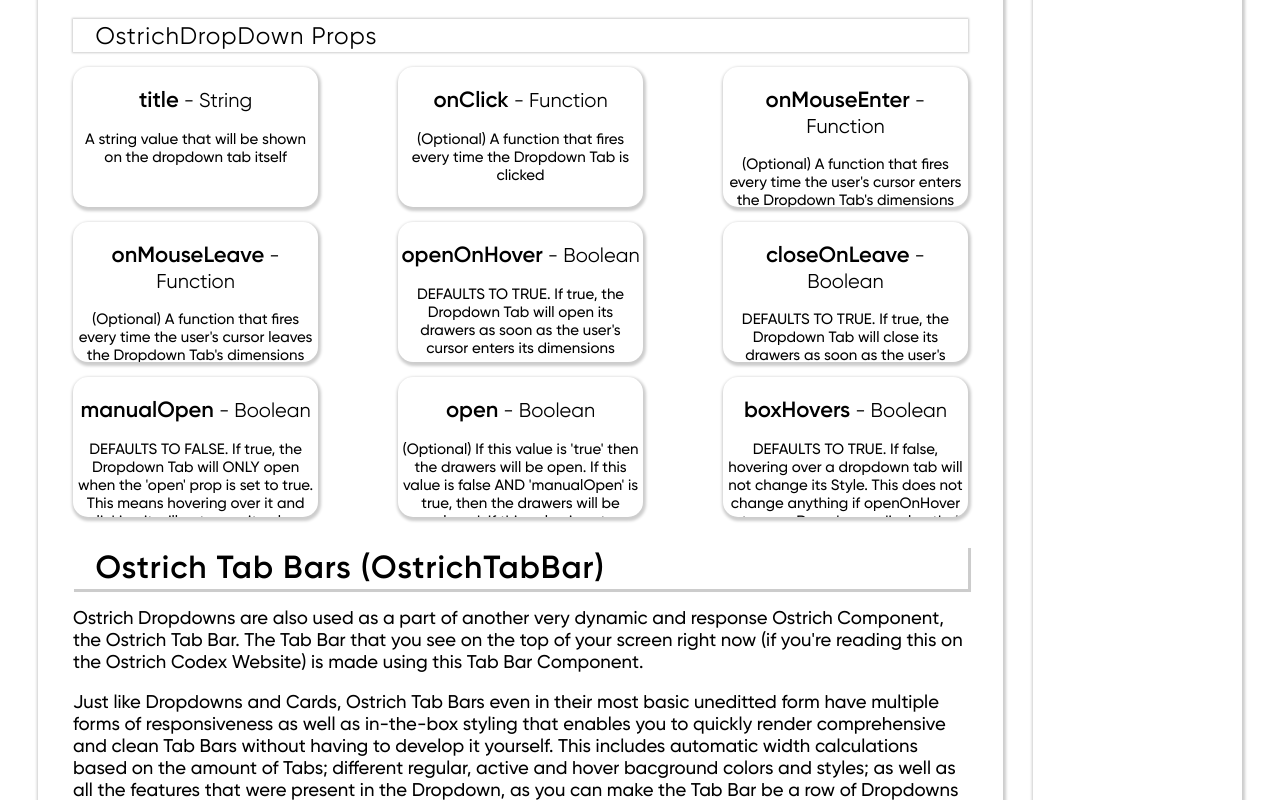
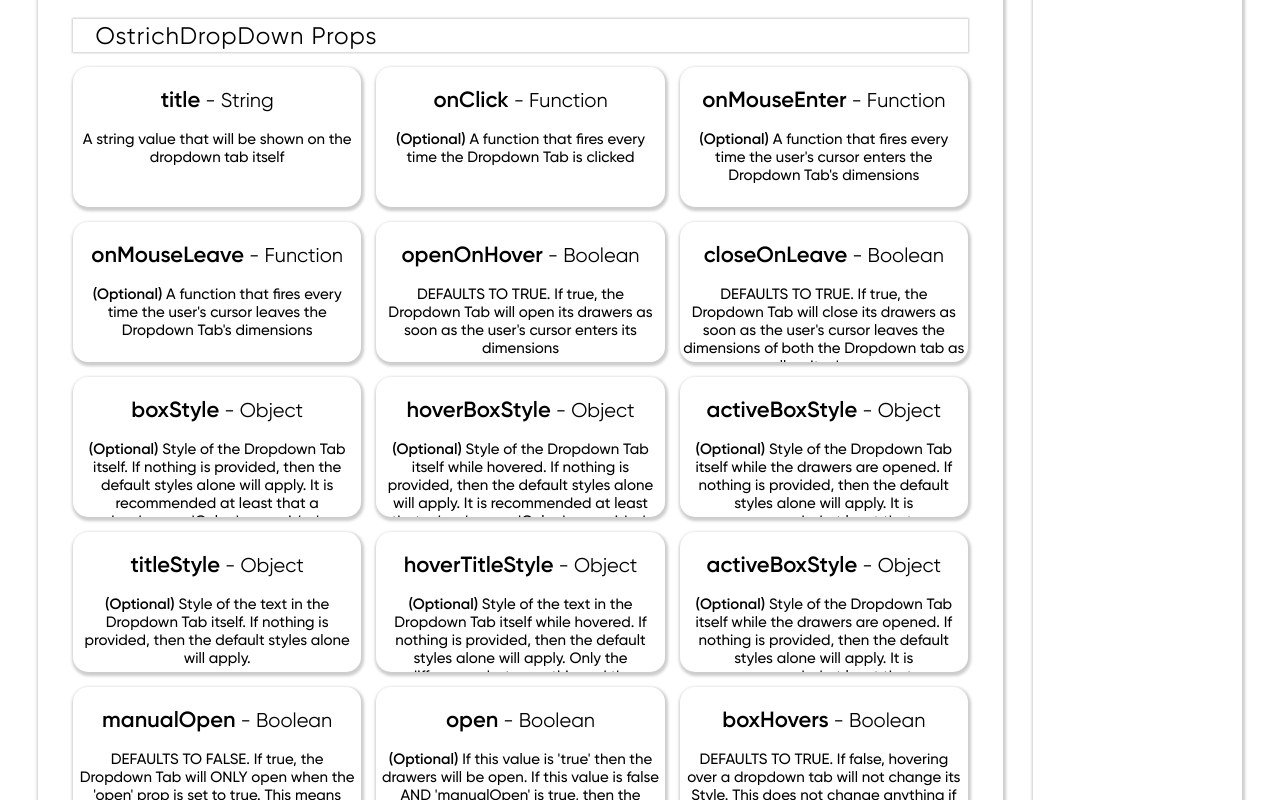
Before and after one commit to NLanese/the-codex, a Next.js app: page /showcases/ostrich-components/ostrich-showcase in a window 1280 px wide. Shown: the part 3960-4760 px from the top of the page. Built offline with nearby package versions, Linux system fonts and the light colour scheme.

Commit message:
Update ostrich-showcase.js

```diff
--- a/pages/showcases/ostrich-components/ostrich-showcase.js
+++ b/pages/showcases/ostrich-components/ostrich-showcase.js
@@ -1206,6 +1206,7 @@ export default function OstrichShowcase() {
                 justifyContent: 'space-between',
                 marginTop: 15,
                 height: 140,
+                gap: 15
             }}>
                 <OstCard style={{flex: 3, padding: 5, position: 'relative', overflow: 'scroll', paddingLeft: 3, paddingRight: 3}}>
                     <div>
@@ -1218,8 +1219,7 @@ export default function OstrichShowcase() {
                         </p>
                     </div>
                 </OstCard>
-                <div style={{flex: 1}}>
-                </div>
+
                 <OstCard style={{flex: 3, padding: 5, position: 'relative', overflow: 'scroll', paddingLeft: 3, paddingRight: 3}}>
                     <div>
                         <p style={{textAlign: 'center'}}>
@@ -1227,12 +1227,11 @@ export default function OstrichShowcase() {
                             <span style={Styles.Fonts.h2}> - Function</span>
                         </p>
                         <p style={{...Styles.Fonts.basic, marginTop: 10, textAlign: 'center', fontSize: 15}}>
-                           (Optional) A function that fires every time the Dropdown Tab is clicked
+                            <span style={{fontWeight: 600}}>(Optional)</span> A function that fires every time the Dropdown Tab is clicked
                         </p>
                     </div>
                 </OstCard>
-                <div style={{flex: 1}}>
-                </div>
+
                 <OstCard style={{flex: 3, padding: 5, position: 'relative', overflow: 'scroll', paddingLeft: 3, paddingRight: 3}}>
                     <div>
                         <p style={{textAlign: 'center'}}>
@@ -1240,7 +1239,7 @@ export default function OstrichShowcase() {
                             <span style={Styles.Fonts.h2}> - Function</span>
                         </p>
                         <p style={{...Styles.Fonts.basic, marginTop: 10, textAlign: 'center', fontSize: 15}}>
-                            (Optional) A function that fires every time the user's cursor enters the Dropdown Tab's dimensions
+                            <span style={{fontWeight: 600}}>(Optional)</span> A function that fires every time the user's cursor enters the Dropdown Tab's dimensions
                         </p>
                     </div>
                 </OstCard>
@@ -1252,6 +1251,7 @@ export default function OstrichShowcase() {
                 justifyContent: 'space-between',
                 marginTop: 15,
                 height: 140,
+                gap: 15
             }}>
                 <OstCard style={{flex: 3, padding: 5, position: 'relative', overflow: 'scroll', paddingLeft: 3, paddingRight: 3}}>
                     <div>
@@ -1260,12 +1260,11 @@ export default function OstrichShowcase() {
                             <span style={Styles.Fonts.h2}> - Function</span>
                         </p>
                         <p style={{...Styles.Fonts.basic, marginTop: 10, textAlign: 'center', fontSize: 15}}>
-                            (Optional) A function that fires every time the user's cursor leaves the Dropdown Tab's dimensions
+                            <span style={{fontWeight: 600}}>(Optional)</span> A function that fires every time the user's cursor leaves the Dropdown Tab's dimensions
                         </p>
                     </div>
                 </OstCard>
-                <div style={{flex: 1}}>
-                </div>
+
                 <OstCard style={{flex: 3, padding: 5, position: 'relative', overflow: 'scroll', paddingLeft: 3, paddingRight: 3}}>
                     <div>
                         <p style={{textAlign: 'center'}}>
@@ -1277,8 +1276,7 @@ export default function OstrichShowcase() {
                         </p>
                     </div>
                 </OstCard>
-                <div style={{flex: 1}}>
-                </div>
+
                 <OstCard style={{flex: 3, padding: 5, position: 'relative', overflow: 'scroll', paddingLeft: 3, paddingRight: 3}}>
                     <div>
                         <p style={{textAlign: 'center'}}>
@@ -1293,12 +1291,105 @@ export default function OstrichShowcase() {
 
             </div>
 
-             {/* Props Row Two */}
+            {/* Props Row Three */}
+            <div style={{display: 'flex',
+                flexDirection: 'row',
+                justifyContent: 'space-between',
+                marginTop: 15,
+                height: 140,
+                gap: 15
+            }}>
+                <OstCard style={{flex: 3, padding: 5, position: 'relative', overflow: 'scroll', paddingLeft: 3, paddingRight: 3}}>
+                    <div>
+                        <p style={{textAlign: 'center'}}>
+                            <span style={Styles.Fonts.h3}>boxStyle</span>
+                            <span style={Styles.Fonts.h2}> - Object</span>
+                        </p>
+                        <p style={{...Styles.Fonts.basic, marginTop: 10, textAlign: 'center', fontSize: 15}}>
+                            <span style={{fontWeight: 600}}>(Optional)</span> Style of the Dropdown Tab itself. If nothing is provided, then the default styles alone will apply. It is recommended at least that a backgroundColor be provided.
+                        </p>
+                    </div>
+                </OstCard>
+
+                <OstCard style={{flex: 3, padding: 5, position: 'relative', overflow: 'scroll', paddingLeft: 3, paddingRight: 3}}>
+                    <div>
+                        <p style={{textAlign: 'center'}}>
+                            <span style={Styles.Fonts.h3}>hoverBoxStyle</span>
+                            <span style={Styles.Fonts.h2}> - Object</span>
+                        </p>
+                        <p style={{...Styles.Fonts.basic, marginTop: 10, textAlign: 'center', fontSize: 15}}>
+                            <span style={{fontWeight: 600}}>(Optional)</span> Style of the Dropdown Tab itself while hovered. If nothing is provided, then the default styles alone will apply. It is recommended at least that a backgroundColor be provided. Only the differences between this and the boxStyle will need to be includes, as this will inherit
+                        </p>
+                    </div>
+                </OstCard>
+
+                <OstCard style={{flex: 3, padding: 5, position: 'relative', overflow: 'scroll', paddingLeft: 3, paddingRight: 3}}>
+                    <div>
+                        <p style={{textAlign: 'center'}}>
+                            <span style={Styles.Fonts.h3}>activeBoxStyle</span>
+                            <span style={Styles.Fonts.h2}> - Object</span>
+                        </p>
+                        <p style={{...Styles.Fonts.basic, marginTop: 10, textAlign: 'center', fontSize: 15}}>
+                        <span style={{fontWeight: 600}}>(Optional)</span> Style of the Dropdown Tab itself while the drawers are opened. If nothing is provided, then the default styles alone will apply. It is recommended at least that a backgroundColor be provided. Only the differences between this and the boxStyle will need to be includes, as this will inherit
+                        </p>
+                    </div>
+                </OstCard>
+
+            </div>
+
+            {/* Props Row Four */}
+            <div style={{display: 'flex',
+                flexDirection: 'row',
+                justifyContent: 'space-between',
+                marginTop: 15,
+                height: 140,
+                gap: 15
+            }}>
+                <OstCard style={{flex: 3, padding: 5, position: 'relative', overflow: 'scroll', paddingLeft: 3, paddingRight: 3}}>
+                    <div>
+                        <p style={{textAlign: 'center'}}>
+                            <span style={Styles.Fonts.h3}>titleStyle</span>
+                            <span style={Styles.Fonts.h2}> - Object</span>
+                        </p>
+                        <p style={{...Styles.Fonts.basic, marginTop: 10, textAlign: 'center', fontSize: 15}}>
+                            <span style={{fontWeight: 600}}>(Optional)</span> Style of the text in the Dropdown Tab itself. If nothing is provided, then the default styles alone will apply.
+                        </p>
+                    </div>
+                </OstCard>
+
+                <OstCard style={{flex: 3, padding: 5, position: 'relative', overflow: 'scroll', paddingLeft: 3, paddingRight: 3}}>
+                    <div>
+                        <p style={{textAlign: 'center'}}>
+                            <span style={Styles.Fonts.h3}>hoverTitleStyle</span>
+                            <span style={Styles.Fonts.h2}> - Object</span>
+                        </p>
+                        <p style={{...Styles.Fonts.basic, marginTop: 10, textAlign: 'center', fontSize: 15}}>
+                            <span style={{fontWeight: 600}}>(Optional)</span> Style of the text in the Dropdown Tab itself while hovered. If nothing is provided, then the default styles alone will apply. Only the differences between this and the titleStyle will need to be includes, as this will inherit
+                        </p>
+                    </div>
+                </OstCard>
+
+                <OstCard style={{flex: 3, padding: 5, position: 'relative', overflow: 'scroll', paddingLeft: 3, paddingRight: 3}}>
+                    <div>
+                        <p style={{textAlign: 'center'}}>
+                            <span style={Styles.Fonts.h3}>activeBoxStyle</span>
+                            <span style={Styles.Fonts.h2}> - Object</span>
+                        </p>
+                        <p style={{...Styles.Fonts.basic, marginTop: 10, textAlign: 'center', fontSize: 15}}>
+                        <span style={{fontWeight: 600}}>(Optional)</span> Style of the Dropdown Tab itself while the drawers are opened. If nothing is provided, then the default styles alone will apply. It is recommended at least that a backgroundColor be provided.
+                        </p>
+                    </div>
+                </OstCard>
+
+            </div>
+
+             {/* Props Row Five */}
              <div style={{display: 'flex',
                 flexDirection: 'row',
                 justifyContent: 'space-between',
                 marginTop: 15,
                 height: 140,
+                gap: 15
             }}>
                 <OstCard style={{flex: 3, padding: 5, position: 'relative', overflow: 'scroll', paddingLeft: 3, paddingRight: 3}}>
                     <div>
@@ -1311,8 +1402,7 @@ export default function OstrichShowcase() {
                         </p>
                     </div>
                 </OstCard>
-                <div style={{flex: 1}}>
-                </div>
+
                 <OstCard style={{flex: 3, padding: 5, position: 'relative', overflow: 'scroll', paddingLeft: 3, paddingRight: 3}}>
                     <div>
                         <p style={{textAlign: 'center'}}>
@@ -1320,12 +1410,11 @@ export default function OstrichShowcase() {
                             <span style={Styles.Fonts.h2}> - Boolean</span>
                         </p>
                         <p style={{...Styles.Fonts.basic, marginTop: 10, textAlign: 'center', fontSize: 15}}>
-                            (Optional) If this value is 'true' then the drawers will be open. If this value is false AND 'manualOpen' is true, then the drawers will be closed. If this value is not provided, the Dropdown will behave normally, opening on hover unless openOnHover is false; in which case users will have to click the Dropdown Tab to open it
+                            <span style={{fontWeight: 600}}>(Optional)</span> If this value is 'true' then the drawers will be open. If this value is false AND 'manualOpen' is true, then the drawers will be closed. If this value is not provided, the Dropdown will behave normally, opening on hover unless openOnHover is false; in which case users will have to click the Dropdown Tab to open it
                         </p>
                     </div>
                 </OstCard>
-                <div style={{flex: 1}}>
-                </div>
+
                 <OstCard style={{flex: 3, padding: 5, position: 'relative', overflow: 'scroll', paddingLeft: 3, paddingRight: 3}}>
                     <div>
                         <p style={{textAlign: 'center'}}>
```
